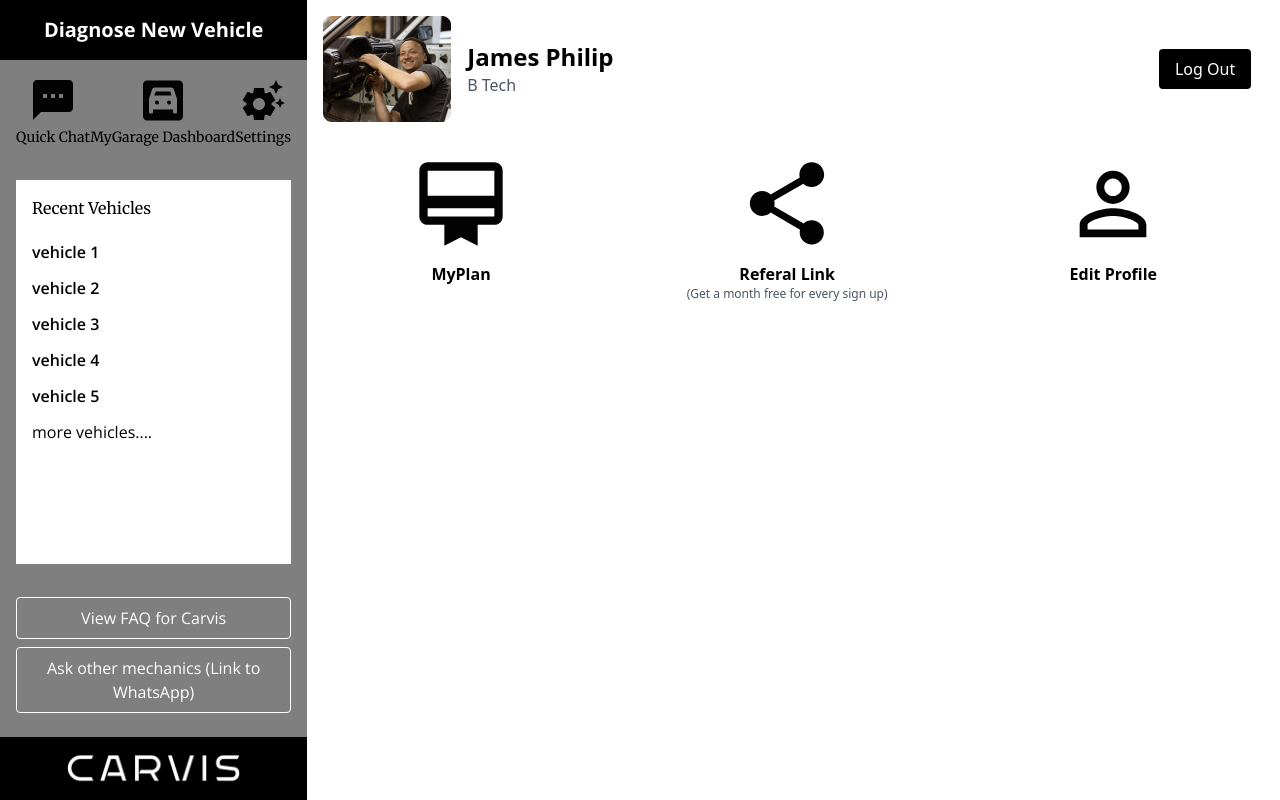
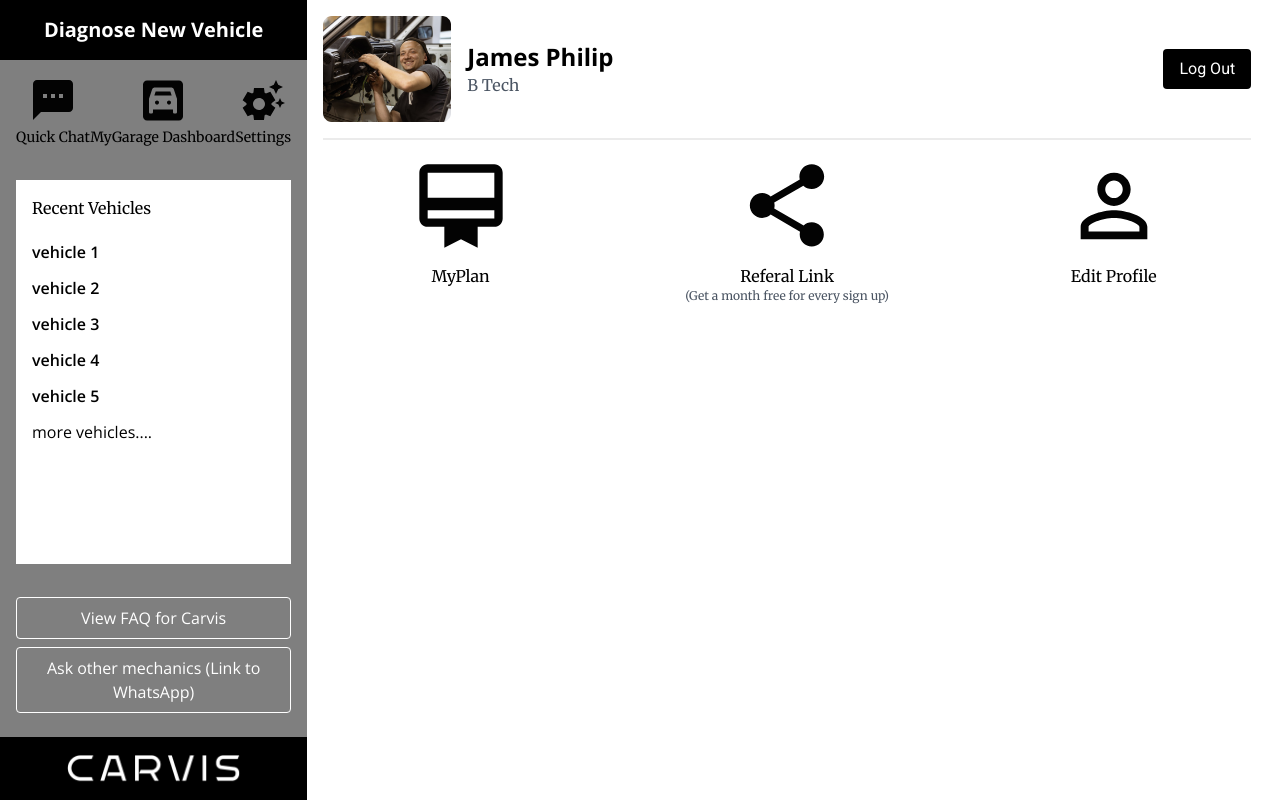
Before and after one commit to yash2324/carvis, a React (Vite) app: page / in a window 1280 px wide. Built offline with nearby package versions, Linux system fonts and the light colour scheme.

Commit message:
settings screen completed

```diff
--- a/src/components/Settings.tsx
+++ b/src/components/Settings.tsx
@@ -2,21 +2,21 @@ import profile from "../assets/profilePic.png";
 const Settings = () => {
   return (
     <div className="bg-white p-4 w-[75%]">
-      <div className="flex justify-between items-center mb-8">
+      <div className="flex justify-between border-b-[#EBEBEB] border-b-2 items-center pb-4 mb-4">
         <div className="flex items-center">
           <img src={profile} alt="Profile" className="w-32  mr-4" />
           <div>
-            <h1 className="text-2xl font-bold">James Philip</h1>
-            <p className="text-gray-600">B Tech</p>
+            <h1 className="text-2xl font-bold font-body">James Philip</h1>
+            <p className="text-gray-600 font-header">B Tech</p>
           </div>
         </div>
-        <button className="bg-black text-white px-4 py-2 rounded">
+        <button className="bg-black text-white px-4 py-2 font-roboto rounded">
           Log Out
         </button>
       </div>
 
       <div className="flex justify-between">
-        <div className="text-center mx-auto">
+        <div className="text-center mx-auto cursor-pointer">
           <div className="w-[6.25rem] h-[6.25rem]  rounded-full mx-auto mb-2 flex items-center justify-center">
             <svg
               width="84"
@@ -31,10 +31,10 @@ const Settings = () => {
               />
             </svg>
           </div>
-          <p className="font-semibold">MyPlan</p>
+          <p className="font-header">MyPlan</p>
         </div>
 
-        <div className="text-center mx-auto">
+        <div className="text-center mx-auto cursor-pointer">
           <div className="w-[6.25rem] h-[6.25rem]  rounded-full mx-auto mb-2 flex items-center justify-center">
             <svg
               width="110"
@@ -61,13 +61,13 @@ const Settings = () => {
               </defs>
             </svg>
           </div>
-          <p className="font-semibold">Referal Link</p>
-          <p className="text-xs text-gray-600">
+          <p className="font-header">Referal Link</p>
+          <p className="text-xs text-gray-600 font-header">
             (Get a month free for every sign up)
           </p>
         </div>
 
-        <div className="text-center mx-auto">
+        <div className="text-center mx-auto cursor-pointer">
           <div className="w-[6.25rem] h-[6.25rem]  rounded-full mx-auto mb-2 flex items-center justify-center">
             <svg
               width="136"
@@ -89,7 +89,7 @@ const Settings = () => {
               </defs>
             </svg>
           </div>
-          <p className="font-semibold">Edit Profile</p>
+          <p className="font-header">Edit Profile</p>
         </div>
       </div>
     </div>
--- a/src/index.css
+++ b/src/index.css
@@ -1,5 +1,6 @@
 @import url("https://fonts.googleapis.com/css2?family=Open+Sans:ital,wght@0,300..800;1,300..800&display=swap");
 @import url("https://fonts.googleapis.com/css2?family=Merriweather:ital,wght@0,300;0,400;0,700;0,900;1,300;1,400;1,700;1,900&display=swap");
+@import url("https://fonts.googleapis.com/css2?family=Roboto:ital,wght@0,100;0,300;0,400;0,500;0,700;0,900;1,100;1,300;1,400;1,500;1,700;1,900&display=swap");
 @tailwind base;
 @tailwind components;
 @tailwind utilities;
--- a/tailwind.config.js
+++ b/tailwind.config.js
@@ -5,6 +5,7 @@ export default {
     fontFamily: {
       body: ['"Open Sans"', "sans-serif"],
       header: ["'Merriweather'"],
+      roboto: ["Roboto"],
     },
   },
   plugins: [],
```
